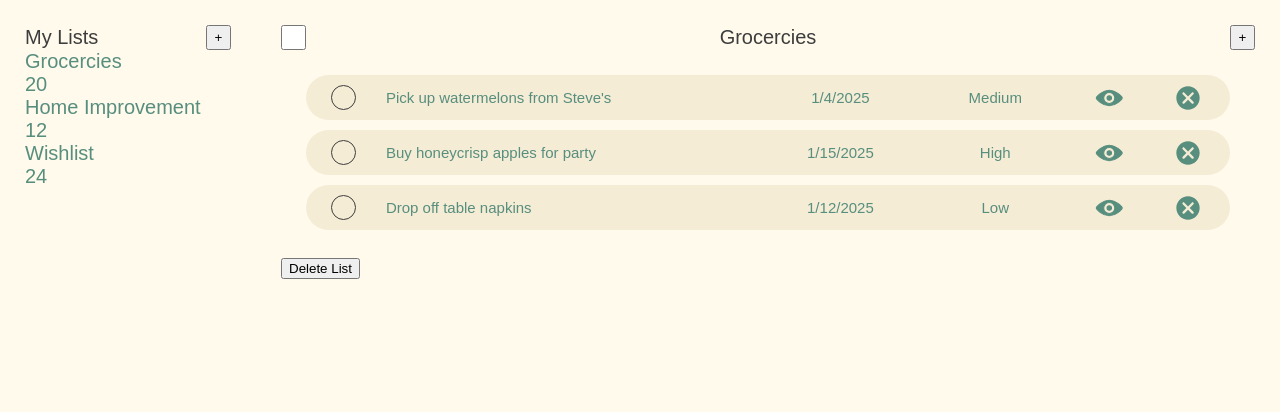
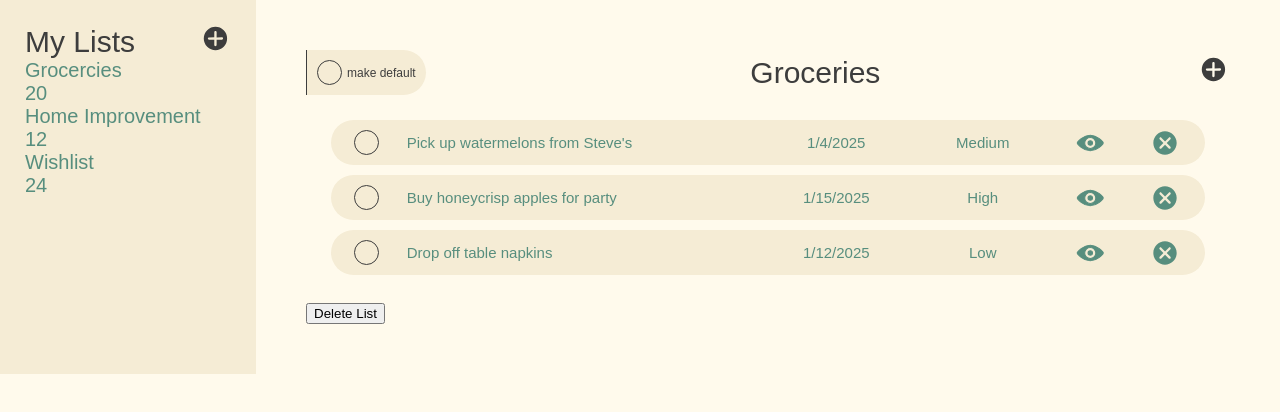
Before and after one commit to mattcastoro/todo-list, a website built with webpack: page src/template.html in a window 1280 px wide. Built offline with nearby package versions, Linux system fonts and the light colour scheme.

Commit message:
Style main and nav headers
Style make list default checkbox, header title, and add image for
add new todo item.

```diff
--- a/src/style.css
+++ b/src/style.css
@@ -8,8 +8,13 @@ body {
     background-color: #fffaec;
 }
 
-nav, main {
-    margin: 25px;
+nav {
+    padding: 25px;
+    background-color: #f5ecd5;
+}
+
+main {
+    margin: 50px;
 }
 
 header {
@@ -17,6 +22,36 @@ header {
     justify-content: space-between;
     align-items: center;
     color: #3d3d3d;
+    font-size: 1.5em;
+}
+
+.checkbox-container {
+    display: flex;
+    align-items: center;
+    column-gap: 5px;
+    background-color: #f5ecd5;
+    padding: 10px;
+    border-radius: 0 25px 25px 0;
+    border-left: 1px solid #3d3d3d;
+}
+
+#checkbox--make-default {
+    appearance: none;
+    cursor: pointer;
+    border: 1px solid #3d3d3d;
+    border-radius: 50%;
+}
+
+#checkbox--make-default:checked {
+    background-color: #3d3d3d;
+}
+
+#checkbox--make-default:hover {
+    background-color: #3d3d3d;
+}
+
+header label {
+    font-size: .4em;
 }
 
 section {
@@ -55,18 +90,28 @@ section {
     background-color: #578e7e;
 }
 
-/* .checkbox--complete-status:hover {
-    background-color: #b9d4cc;
-} */
+.checkbox--complete-status:hover {
+    background-color: #578e7e;
+}
 
 .todo--edit,
-.todo--delete {
+.todo--delete,
+.btn--add-list {
     display: grid;
     align-content: center;
     justify-content: center;
     border: none;
     cursor: pointer;
     background-color: #f5ecd5;
+}
+
+.btn--add-todo {
+    display: grid;
+    align-content: center;
+    justify-content: center;
+    border: none;
+    cursor: pointer;
+    background-color: #fffaec;
 }
 
 img {
--- a/src/template.html
+++ b/src/template.html
@@ -9,7 +9,7 @@
     <nav>
         <header>
             <div>My Lists</div>
-            <button type="button" class="btn--add-list">+</button>
+            <button type="button" class="btn--add-list"><img src="/src/assets/icon--add.svg" alt="+" title="add list"></button>
         </header>
         <section class="nav--section">
             <div class="section--list-tab">
@@ -28,9 +28,12 @@
     </nav>
     <main>
         <header>
-            <input type="checkbox" id="checkbox--make-default" name="make-default">
-            <div class="main--title">Grocercies</div>
-            <button type="button" class="btn--add-todo">+</button>
+            <div class="checkbox-container">
+                <input type="checkbox" id="checkbox--make-default" name="make-default">
+                <label for="checkbox--make-default">make default</label>
+            </div>
+            <div class="main--title">Groceries</div>
+            <button type="button" class="btn--add-todo"><img src="/src/assets/icon--add.svg" alt="+" title="add todo"></button>
         </header>
         <section class="main--section">
             <div class="todo--container">
@@ -38,24 +41,24 @@
                 <div class="todo--name">Pick up watermelons from Steve's</div>
                 <div class="todo--due-date">1/4/2025</div>
                 <div class="todo--priority">Medium</div>
-                <button type="button" class="todo--edit"><img src="/src/assets/icon--view-todo.svg" alt="oo"></button>
-                <button type="button" class="todo--delete"><img src="/src/assets/icon--delete-todo.svg" alt="x"></button>
+                <button type="button" class="todo--edit"><img src="/src/assets/icon--view-todo.svg" alt="oo" title="edit"></button>
+                <button type="button" class="todo--delete"><img src="/src/assets/icon--delete-todo.svg" alt="x" title="delete"></button>
             </div>
             <div class="todo--container">
                 <input type="checkbox" class="checkbox--complete-status" id="checkbox--complete-status" name="complete-status">
                 <div class="todo--name">Buy honeycrisp apples for party</div>
                 <div class="todo--due-date">1/15/2025</div>
                 <div class="todo--priority">High</div>
-                <button type="button" class="todo--edit"><img src="/src/assets/icon--view-todo.svg" alt="oo"></button>
-                <button type="button" class="todo--delete"><img src="/src/assets/icon--delete-todo.svg" alt="x"></button>
+                <button type="button" class="todo--edit"><img src="/src/assets/icon--view-todo.svg" alt="oo" title="edit"></button>
+                <button type="button" class="todo--delete"><img src="/src/assets/icon--delete-todo.svg" alt="x" title="delete"></button>
             </div>
             <div class="todo--container">
                 <input type="checkbox" class="checkbox--complete-status" id="checkbox--complete-status" name="complete-status">
                 <div class="todo--name">Drop off table napkins</div>
                 <div class="todo--due-date">1/12/2025</div>
                 <div class="todo--priority">Low</div>
-                <button type="button" class="todo--edit"><img src="/src/assets/icon--view-todo.svg" alt="oo"></button>
-                <button type="button" class="todo--delete"><img src="/src/assets/icon--delete-todo.svg" alt="x"></button>
+                <button type="button" class="todo--edit"><img src="/src/assets/icon--view-todo.svg" alt="oo" title="edit"></button>
+                <button type="button" class="todo--delete"><img src="/src/assets/icon--delete-todo.svg" alt="x" title="delete"></button>
             </div>
         </section>
         <footer>
```
